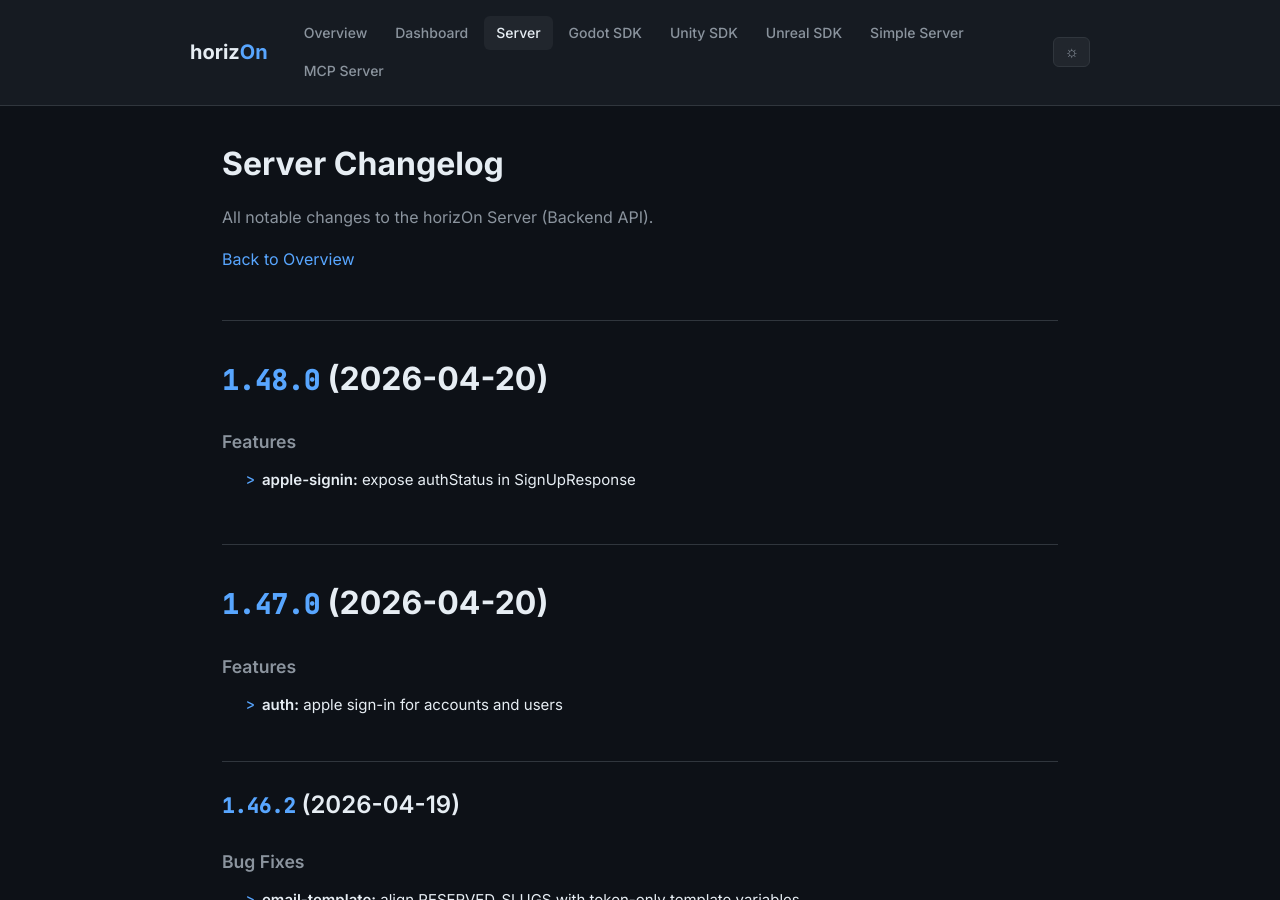
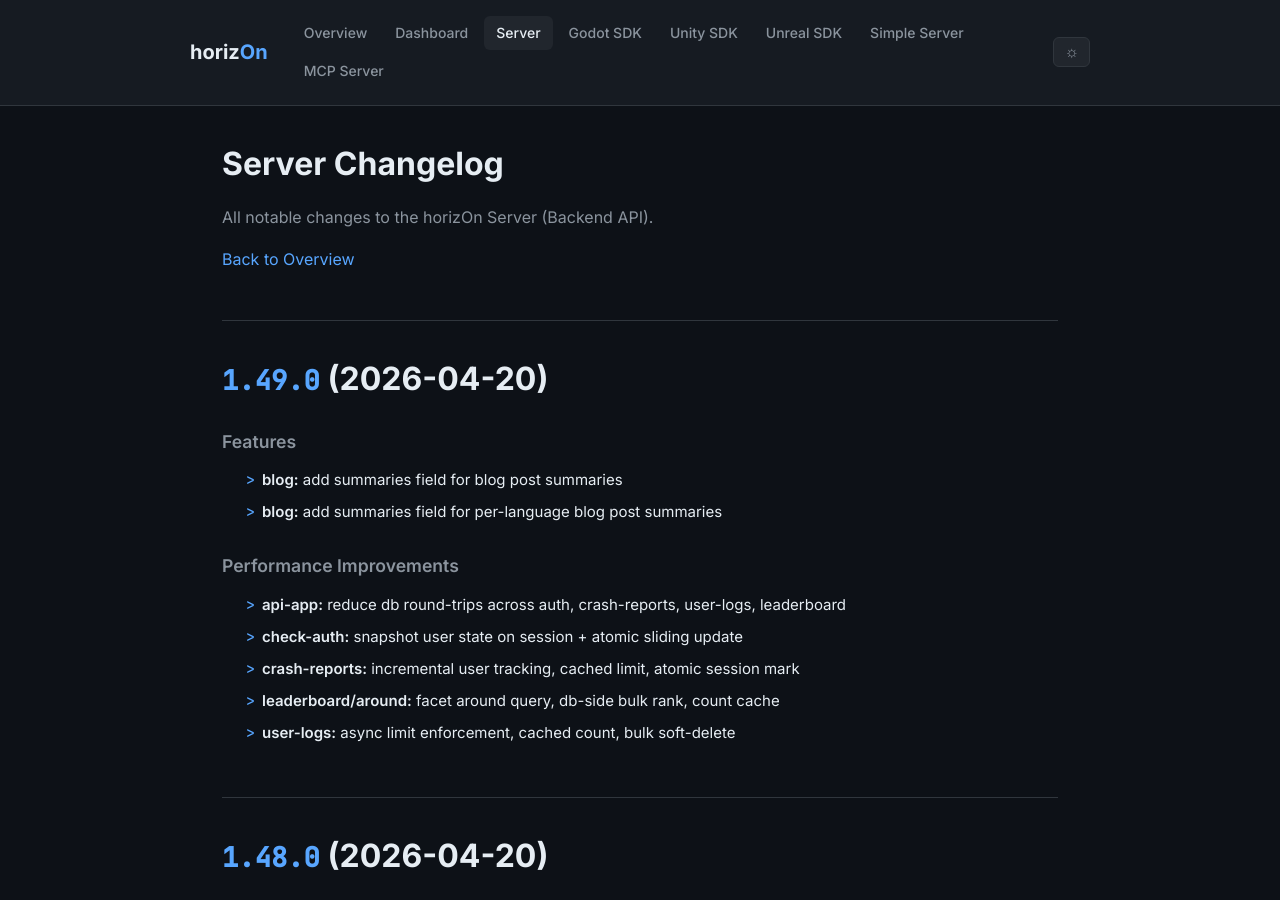
Before and after one commit to ProjectMakersDE/horizOn-Changelog, a Jekyll site: the page built from server-changelog.md, in a window 1280 px wide and 900 px high. Built offline with Jekyll 4.4.1, drawn with Linux system fonts in a browser that asks for light colours.

Commit message:
chore: sync changelogs [skip ci]

```diff
--- a/server-changelog.md
+++ b/server-changelog.md
@@ -8,6 +8,23 @@ title: Server Changelog
 All notable changes to the horizOn Server (Backend API).
 
 [Back to Overview](.)
+
+# [1.49.0](https://github.com/ProjectMakersDE/horizOn-Server/compare/v1.48.0...v1.49.0) (2026-04-20)
+
+
+### Features
+
+* **blog:** add summaries field for blog post summaries ([68a50b3](https://github.com/ProjectMakersDE/horizOn-Server/commit/68a50b39620a1b2aacc3529c491b9b1a76c54755))
+* **blog:** add summaries field for per-language blog post summaries ([37a7bf6](https://github.com/ProjectMakersDE/horizOn-Server/commit/37a7bf6a8e3367e702e64d0e29b7c63743a71867))
+
+
+### Performance Improvements
+
+* **api-app:** reduce db round-trips across auth, crash-reports, user-logs, leaderboard ([fdafc76](https://github.com/ProjectMakersDE/horizOn-Server/commit/fdafc76ff50875873d76db3b0daba1582371f8b8))
+* **check-auth:** snapshot user state on session + atomic sliding update ([998ff96](https://github.com/ProjectMakersDE/horizOn-Server/commit/998ff968d0408b311516548cbd852b24ccfd6438))
+* **crash-reports:** incremental user tracking, cached limit, atomic session mark ([ab32972](https://github.com/ProjectMakersDE/horizOn-Server/commit/ab32972a819843f4c841a5b31968235fde892c49))
+* **leaderboard/around:** facet around query, db-side bulk rank, count cache ([709173f](https://github.com/ProjectMakersDE/horizOn-Server/commit/709173f7dcb8985a391436b9dbb4417c54072e80))
+* **user-logs:** async limit enforcement, cached count, bulk soft-delete ([2cdf460](https://github.com/ProjectMakersDE/horizOn-Server/commit/2cdf4602b8529b22b9d37a124333395ff5817350))
 
 # [1.48.0](https://github.com/ProjectMakersDE/horizOn-Server/compare/v1.47.0...v1.48.0) (2026-04-20)
 
```
Also changed, not shown: index.md (+1 -1 lines).
